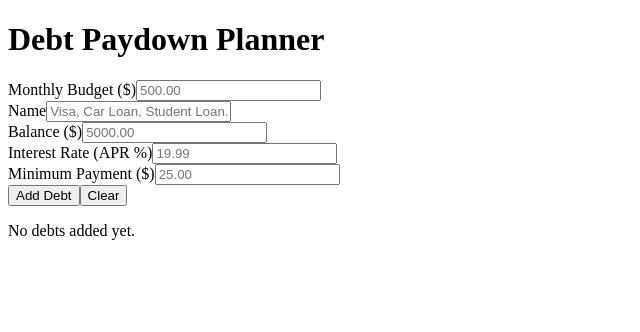
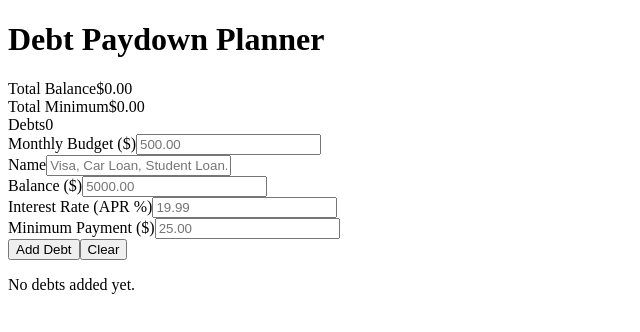
Before and after one commit to joekavanagh98/debt-paydown-planner, a React (Vite) app in the folder v2-react/: page / in a window 1280 px wide. Shown: the top 332 px of the page, without its empty margins (0-640 px from the left). Built offline with nearby package versions, Linux system fonts and the light colour scheme.

Commit message:
feat(v2): add summary card with totals via useMemo

```diff
--- a/v2-react/src/App.jsx
+++ b/v2-react/src/App.jsx
@@ -2,6 +2,7 @@ import { useState } from "react";
 import BudgetInput from "./features/debts/BudgetInput";
 import DebtForm from "./features/debts/DebtForm";
 import DebtList from "./features/debts/DebtList";
+import Summary from "./features/debts/Summary";
 
 function App() {
   const [debts, setDebts] = useState([]);
@@ -19,6 +20,7 @@ function App() {
   return (
     <main>
       <h1>Debt Paydown Planner</h1>
+      <Summary debts={debts} />
       <BudgetInput value={budget} onChange={setBudget} />
       <DebtForm onAdd={addDebt} />
       <DebtList debts={debts} onDelete={deleteDebt} />
--- /dev/null
+++ b/v2-react/src/features/debts/Summary.jsx
@@ -0,0 +1,34 @@
+import { useMemo } from "react";
+import { calculateMinimumPayment } from "../../utils/paydownCalculator";
+import { formatMoney } from "../../utils/formatMoney";
+
+function Summary({ debts }) {
+  const { totalBalance, totalMinimum } = useMemo(() => {
+    return debts.reduce(
+      (acc, d) => ({
+        totalBalance: acc.totalBalance + d.balance,
+        totalMinimum: acc.totalMinimum + calculateMinimumPayment(d),
+      }),
+      { totalBalance: 0, totalMinimum: 0 },
+    );
+  }, [debts]);
+
+  return (
+    <section className="summary">
+      <div className="summary-card">
+        <span className="summary-label">Total Balance</span>
+        <span className="summary-value">{formatMoney(totalBalance)}</span>
+      </div>
+      <div className="summary-card">
+        <span className="summary-label">Total Minimum</span>
+        <span className="summary-value">{formatMoney(totalMinimum)}</span>
+      </div>
+      <div className="summary-card">
+        <span className="summary-label">Debts</span>
+        <span className="summary-value">{debts.length}</span>
+      </div>
+    </section>
+  );
+}
+
+export default Summary;
```
